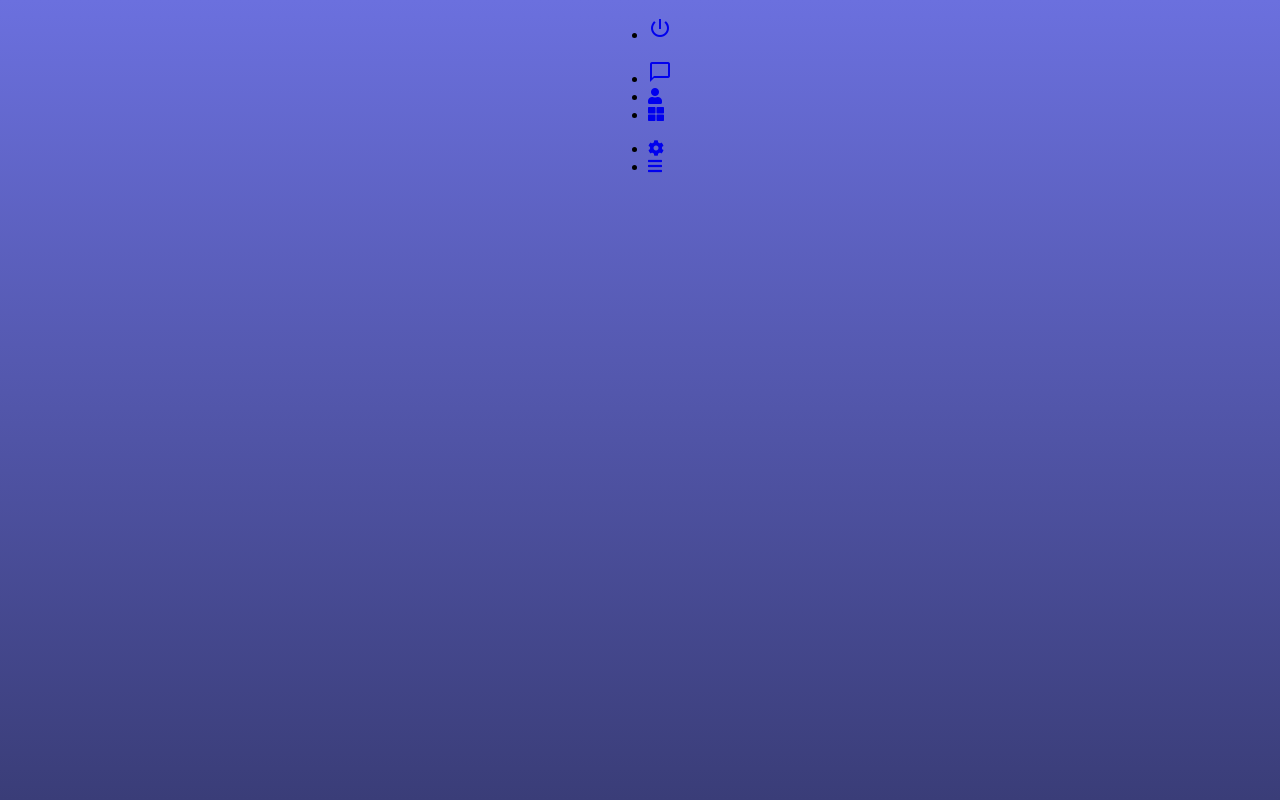
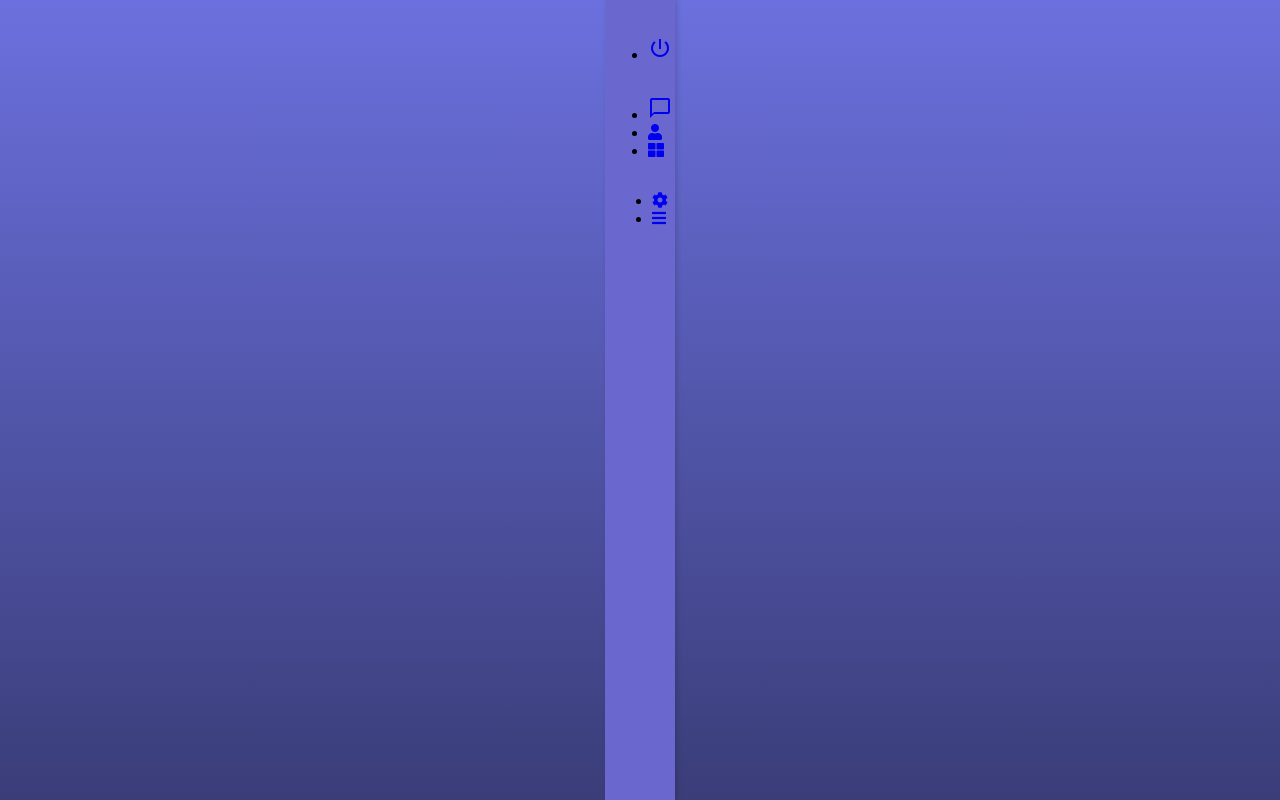
Before and after one commit to rcajazeira/ChatAppUI_Design, a website built with Vite: page index.html in a window 1280 px wide. Built offline with nearby package versions, Linux system fonts and the light colour scheme.

Commit message:
caontainer css

```diff
--- a/style.css
+++ b/style.css
@@ -9,6 +9,12 @@ body {
   }
 }
 
+main {
+  width: 100%;
+  height: 100vh;
+  display: flex;
+}
+
 .container {
   display: flex;
   justify-content: center;
@@ -18,3 +24,16 @@ body {
   height: 100vh;
   margin: 0;
 }
+
+.barra-lateral {
+  width: 70px;
+  background-color: #6A67CE;
+  height: 100%;
+  display: flex;
+  flex-direction: column;
+  align-items: center;
+  padding: 20px 0;
+  box-sizing: border-box;
+  box-shadow: 2px 0 5px rgba(0, 0, 0, 0.15);
+  position: relative;
+}
```
